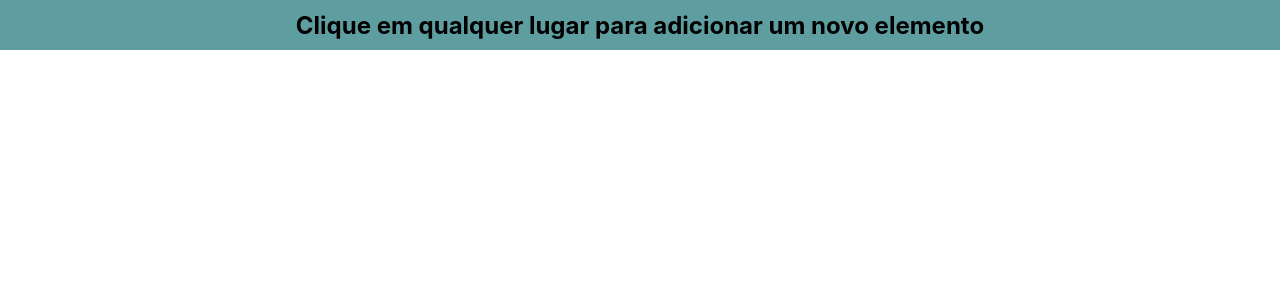
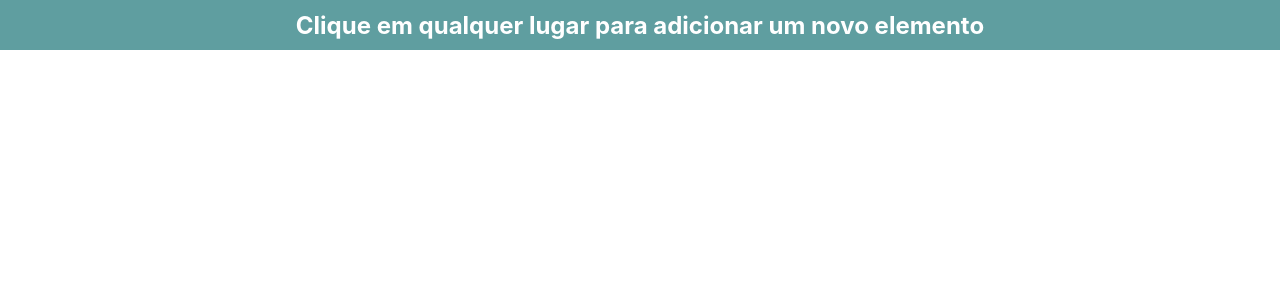
Before and after one commit to WillianAmorim/circles-test, a JavaScript app: page / in a window 1280 px wide. Shown: the top 300 px of the page. Built offline with nearby package versions, Linux system fonts and the light colour scheme; the HTML template or start-up script is replaced by a standard one.

Commit message:
adicionado color em h1

```diff
--- a/src/App.css
+++ b/src/App.css
@@ -11,3 +11,7 @@ nav {
   align-items: center;
   justify-content: center;
 }
+
+h1 {
+  color: white;
+}
```
